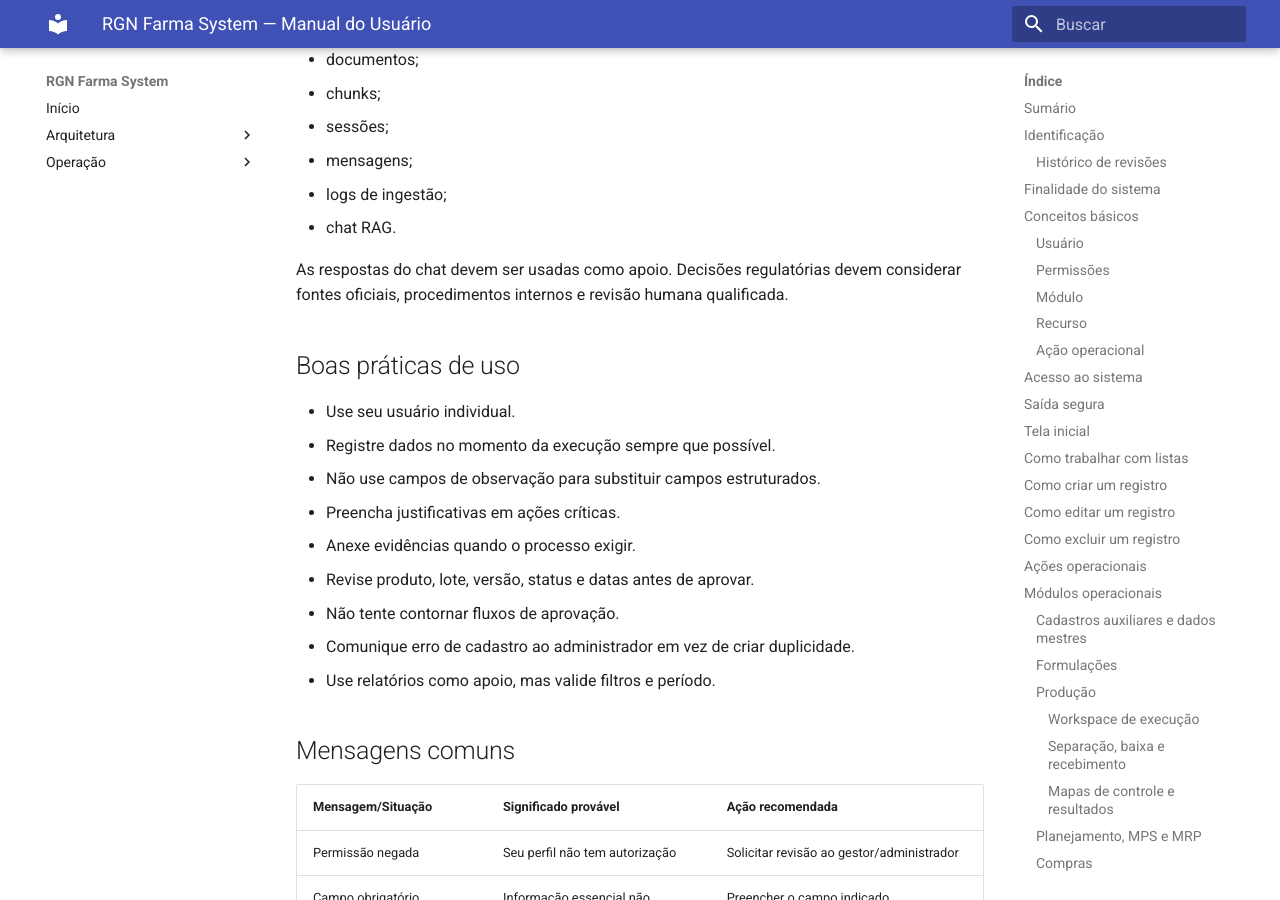
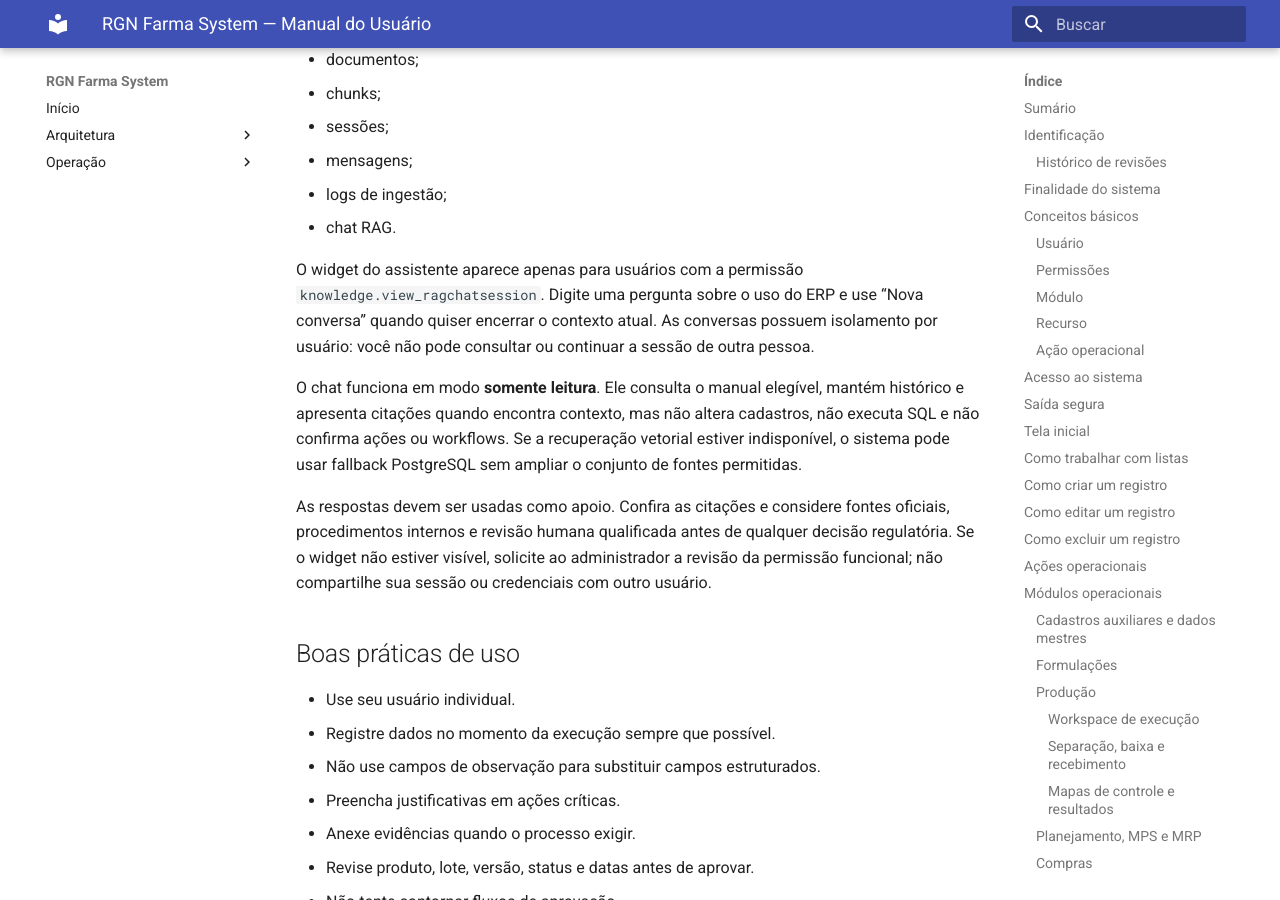
Before and after one commit to RuiGN/rgnfamarsystemv2, an MkDocs documentation site: the page built from docs/pdf/manual_usuario.md, in a window 1280 px wide and 900 px high, scrolled down 22158 px. Built offline with MkDocs 1.6.1 and Material for MkDocs 9.7.7, drawn with Linux system fonts in a browser that asks for light colours.

```diff
--- a/docs/pdf/manual_usuario.md
+++ b/docs/pdf/manual_usuario.md
@@ -781,7 +781,23 @@ Use para:
 - logs de ingestão;
 - chat RAG.
 
-As respostas do chat devem ser usadas como apoio. Decisões regulatórias devem considerar fontes oficiais, procedimentos internos e revisão humana qualificada.
+O widget do assistente aparece apenas para usuários com a permissão
+`knowledge.view_ragchatsession`. Digite uma pergunta sobre o uso do ERP e use
+“Nova conversa” quando quiser encerrar o contexto atual. As conversas possuem
+isolamento por usuário: você não pode consultar ou continuar a sessão de outra
+pessoa.
+
+O chat funciona em modo **somente leitura**. Ele consulta o manual elegível,
+mantém histórico e apresenta citações quando encontra contexto, mas não altera
+cadastros, não executa SQL e não confirma ações ou workflows. Se a recuperação
+vetorial estiver indisponível, o sistema pode usar fallback PostgreSQL sem
+ampliar o conjunto de fontes permitidas.
+
+As respostas devem ser usadas como apoio. Confira as citações e considere
+fontes oficiais, procedimentos internos e revisão humana qualificada antes de
+qualquer decisão regulatória. Se o widget não estiver visível, solicite ao
+administrador a revisão da permissão funcional; não compartilhe sua sessão ou
+credenciais com outro usuário.
 
 ## Boas práticas de uso
 
```
Also changed, not shown: README.md (+20 -0 lines), docs/architecture/knowledge.md (added, +105 -0 lines), docs/pdf/especificacao_funcional.md (+4 -2 lines), docs/pdf/especificacao_tecnica.md (+2 -2 lines), 1 other file.
